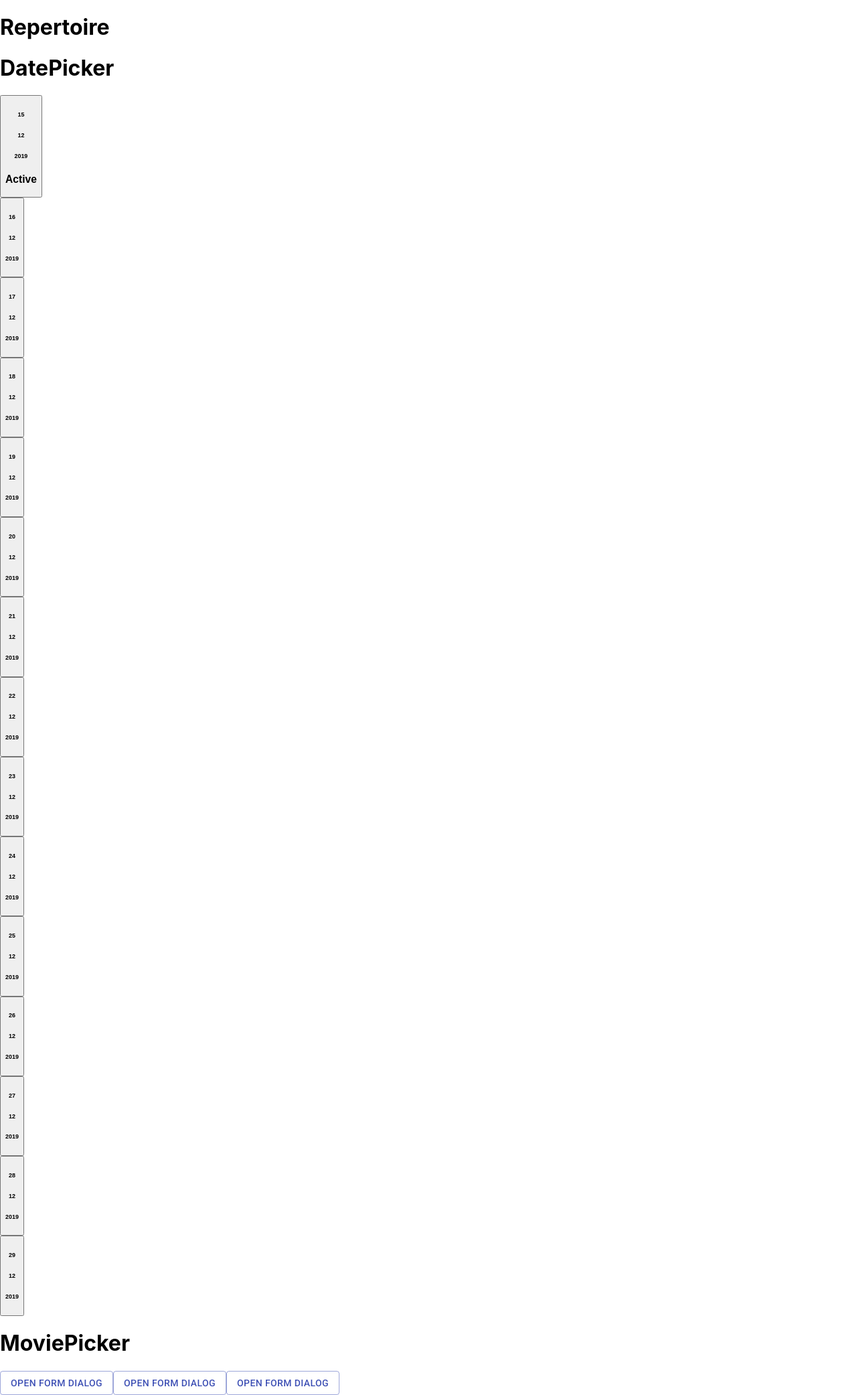
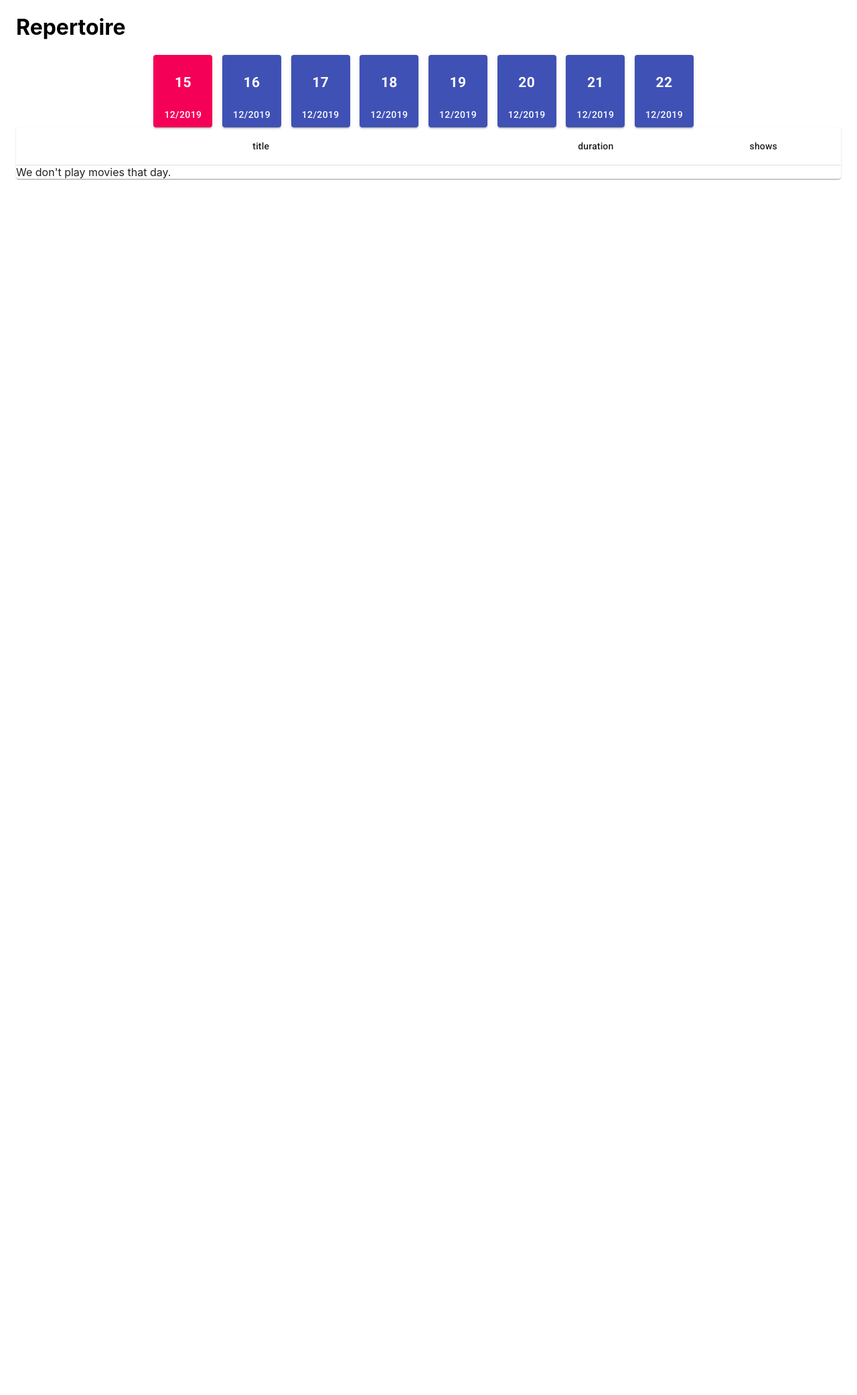
Before and after one commit to io2019/client-frontend-app, a React (Create React App) app: page / in a window 1280 px wide. Shown: the whole page at 67% size. After the commit the page ends 800 px from the top, so only its background shows below. Built offline with nearby package versions, Linux system fonts and the light colour scheme.

Commit message:
add: select date and fetch test films

```diff
--- a/package.json
+++ b/package.json
@@ -5,6 +5,7 @@
   "dependencies": {
     "@material-ui/core": "^4.8.0",
     "@material-ui/icons": "^4.5.1",
+    "@material-ui/lab": "^4.0.0-alpha.36",
     "@testing-library/jest-dom": "^4.2.4",
     "@testing-library/react": "^9.3.2",
     "@testing-library/user-event": "^7.1.2",
--- a/src/App.js
+++ b/src/App.js
@@ -1,9 +1,13 @@
 import React from 'react';
 import Repertoire from "./Components/Repertoire/Repertoire";
+import Container from "@material-ui/core/Container";
 
 function App() {
   return (
-      <Repertoire/>
+      <Container>
+        <Repertoire/>
+      </Container>
+
   );
 }
 
--- a/src/Components/Repertoire/DatePicker.js
+++ b/src/Components/Repertoire/DatePicker.js
@@ -1,35 +1,65 @@
 import React from "react";
-
+import Button from "@material-ui/core/Button";
+import ButtonGroup from "@material-ui/core/ButtonGroup";
+import Container from "@material-ui/core/Container";
+import Grid from "@material-ui/core/Grid";
 class DatePicker extends React.Component{
 
     constructor(props) {
         super(props);
+        this.handleDateChange = this.handleDateChange.bind(this);
+    }
+
+
+    handleDateChange(i) {
+        this.props.onDateChange(i);
     }
 
     render() {
         let days = [];
         let date = new Date();
-        for(let i = 0 ; i < 15 ; i++){
-            days.push(<button>
-                <h6>{date.getDate()}</h6>
-                <h6>{date.getMonth() + 1}</h6>
-                <h6>{date.getFullYear()}</h6>
+        for(let i = 0 ; i < 8 ; i++){
+            days.push(
+                <div>
+                <h2>{date.getDate()}</h2>
+                {date.getMonth() + 1}/
+                {date.getFullYear()}
                 {this.props.offset == i &&
-                <h3>
-                    Active
-                </h3>
+                <span></span>
                 }
-            </button>)
+            </div>)
             date.setDate(date.getDate() + 1);
 
         }
         return (
-            <div>
-                <h1>DatePicker</h1>
-                {days.map( x => {
-                    return <div>{x}</div>;
-                })}
-            </div>
+            <>
+                        <Grid
+                            container
+                            direction="row"
+                            justify="center"
+                            alignItems="center"
+                        >
+                        {days.map( (e, i) => {
+                            if(this.props.offset === i){
+
+                                return (
+                                    <Grid item xs={1}>
+                                        <Button onClick={() => this.handleDateChange(i)} variant="contained" color="secondary">{e}</Button>
+                                    </Grid>
+                                );
+                            }else{
+                                return(
+                                    <Grid item xs={1}>
+                                    <Button onClick={() => this.handleDateChange(i)} variant="contained" color="primary">{e}</Button>
+                                    </Grid>
+                                );
+                            }
+
+                        })}
+                        </Grid>
+
+
+            </>
 
         )
     }
--- a/src/Components/Repertoire/Movie.js
+++ b/src/Components/Repertoire/Movie.js
@@ -1,45 +1,19 @@
 import React from "react";
-import Dialog from '@material-ui/core/Dialog';
-import DialogTitle from '@material-ui/core/DialogTitle';
+import Tooltip from "@material-ui/core/Tooltip";
 import Button from "@material-ui/core/Button";
-import PurchaseModal from "../Purchase/PurchaseModal";
+
 
 class Movie extends React.Component
 {
-    state = {
-        "open" : false
-    }
 
-    handleClickOpen = () => {
-    this.setState(
-        {
-            "open": true
-        }
-    )
-    };
-
-    handleClose = () => {
-        this.setState(
-            {
-                "open": false
-            }
-        )
-    };
-
-    clickHandler(id){
-
-    }
 
     render() {
         return (
             <>
-                <Button variant="outlined" color="primary" onClick={this.handleClickOpen}>
-                    Open form dialog
-                </Button>
-                <Dialog open={this.state.open} onClose={this.handleClose} aria-labelledby="form-dialog-title">
-                    <DialogTitle id="max-width-dialog-title">Optional sizes</DialogTitle>
-                    <PurchaseModal id={1}/>
-                </Dialog>
+                <Tooltip title={this.props.movie.description}>
+                    <Button>{this.props.movie.title}</Button>
+                </Tooltip>
+
             </>
  )
     }
--- a/src/Components/Repertoire/MoviePicker.js
+++ b/src/Components/Repertoire/MoviePicker.js
@@ -1,16 +1,88 @@
 import React from "react";
 import Movie from "./Movie";
+import Table from '@material-ui/core/Table';
+import TableBody from '@material-ui/core/TableBody';
+import TableCell from '@material-ui/core/TableCell';
+import TableContainer from '@material-ui/core/TableContainer';
+import TableHead from '@material-ui/core/TableHead';
+import TableRow from '@material-ui/core/TableRow';
+import Paper from '@material-ui/core/Paper';
+import Button from "@material-ui/core/Button";
+import Dialog from "@material-ui/core/Dialog";
+import DialogTitle from "@material-ui/core/DialogTitle";
+import PurchaseModal from "../Purchase/PurchaseModal";
 
 class MoviePicker extends React.Component{
 
+    state = {
+        "open" : false,
+        "id" : 0
+    }
+
+    handleClickOpen = (x) => {
+        this.setState(
+            {
+                "id": x,
+                "open": true
+
+            }
+        )
+    };
+
+    handleClose = () => {
+        this.setState(
+            {
+                "open": false
+            }
+        )
+    };
+
+    clickHandler(id){
+
+    }
     render() {
+
+
         return (
-            <div>
-                <h1>MoviePicker</h1>
-                <Movie/>
-                <Movie/>
-                <Movie/>
-            </div>
+            <>
+
+
+                <TableContainer component={Paper}>
+                    <Table aria-label="simple table">
+                        <TableHead>
+                            <TableRow>
+                                <TableCell align="center">title</TableCell>
+                                <TableCell align="center">duration</TableCell>
+                                <TableCell align="center">shows</TableCell>
+                    </TableRow>
+                        </TableHead>
+                        <TableBody>
+                            {
+                                typeof this.props.showtimes === "undefined" ? 'We don\'t play movies that day.' :
+                                this.props.showtimes.map(x => {
+                                return <TableRow>
+                                        <TableCell align="center">
+                                            <Movie movie={x.movie}/>
+                                        </TableCell>
+                                    <TableCell>
+                                        {x.movie.duration}
+                                    </TableCell>
+                                    <TableCell align="center">
+                                        <Button variant="outlined" color="primary" onClick={() => this.handleClickOpen(x.id)}>
+                                            {x.date.getHours()}.{x.date.getMinutes()}
+                                        </Button>
+
+                                    </TableCell>
+                                </TableRow>
+                            })}
+                        </TableBody>
+                    </Table>
+                </TableContainer>
+                <Dialog open={this.state.open} onClose={this.handleClose} aria-labelledby="form-dialog-title">
+                    <DialogTitle id="max-width-dialog-title">Purchase</DialogTitle>
+                    <PurchaseModal id={this.state.id}/>
+                </Dialog>
+            </>
 
 
         )
--- a/src/Components/Repertoire/Repertoire.js
+++ b/src/Components/Repertoire/Repertoire.js
@@ -2,35 +2,44 @@ import React from "react";
 import DatePicker from "./DatePicker";
 import MoviePicker from "./MoviePicker";
 import API from "../../Utils/ApiSide";
+import Grid from "@material-ui/core/Grid";
 
 class Repertoire extends React.Component{
 
     constructor(props) {
         super(props);
         this.todayDate = new Date();
+        let date = this.todayDate.getFullYear() + "-" + this.todayDate.getMonth() + "-" + this.todayDate.getDate();
         this.state = {
-                'showtimes': API.getShowTimes().showtimes,
                 'date' : {
                     'year': this.todayDate.getFullYear(),
                     'month': this.todayDate.getMonth(),
                     'day': this.todayDate.getDate()
                 },
+            'showtimes': API.getShowTimes(date).showtimes,
                 'offset': 0
             };
         this.dayChosen= this.dayChosen.bind(this);
     }
 
     dayChosen(offset){
-        if(offset > 0 && offset < 10){
-            this.todayDate.setDate(this.todayDate + offset)
+        console.log(offset)
+        if(offset >= 0 && offset < 8){
+
+            let newDate = new Date()
+            console.log(newDate.getDate());
+            newDate.setDate(newDate.getDate() + parseInt(offset));
+            let date = newDate.getFullYear() + "-" + newDate.getMonth() + "-" + newDate.getDate();
+            console.log(date);
             this.setState({
+                'showtimes' : API.getShowTimes(date).showtimes,
                 'date' : {
                     'year': this.todayDate.getFullYear(),
                     'month': this.todayDate.getMonth(),
                     'day': this.todayDate.getDay()
                 },
                     'offset': offset
-            })
+            });
         }
 
     }
@@ -41,8 +50,9 @@ class Repertoire extends React.Component{
         return (
             <div>
                 <h1>Repertoire</h1>
-                <DatePicker offset={this.state.offset} onDateChange={this.dayChosen}/>
-                <MoviePicker/>
+                    <DatePicker offset={this.state.offset} onDateChange={this.dayChosen}/>
+
+                <MoviePicker showtimes={this.state.showtimes}/>
             </div>
 
         )
--- a/src/Utils/ApiSide.js
+++ b/src/Utils/ApiSide.js
@@ -2,31 +2,74 @@
 
 
 const API = {
-    getShowTimes(){
-        return {
+    getShowTimes(date){
+        let showtime = {};
+        if(date === "2019-11-16"){
+        showtime = {
+
             'showtimes': [
                 {
                     "id": 1,
-                    "date": "???",
+                    "date": new Date("2019-11-16T17:00:00Z"),
                     "movie": {
                         "id": 988332,
                         "title": "Tusk",
-                        "description": "Niefajne",
+                        "description": "A brash and arrogant podcaster gets more than he bargained for when he travels to Canada to interview a mysterious recluse... who has a rather disturbing fondness for walruses.",
                         "duration": 110
                     }
                 },
                 {
                     "id": 2,
-                    "date": "???",
+                    "date": new Date("2019-11-16T15:00:00Z"),
                     "movie": {
                         "id": 1312323,
                         "title": "Avatar",
-                        "description": "Fajne",
+                        "description": "With the help of a German bounty hunter, a freed slave sets out to rescue his wife from a brutal Mississippi plantation owner.",
+                        "duration": 180
+                    }
+                },
+                {
+                    "id": 3,
+                    "date": new Date("2019-11-16T15:00:00Z"),
+                    "movie": {
+                        "id": 1312323,
+                        "title": "Django",
+                        "description": "With the help of a German bounty hunter, a freed slave sets out to rescue his wife from a brutal Mississippi plantation owner.",
+                        "duration": 180
+                    }
+                },
+                {
+                    "id": 4,
+                    "date": new Date("2019-11-16T18:30:00Z"),
+                    "movie": {
+                        "id": 1312323,
+                        "title": "Django",
+                        "description": "With the help of a German bounty hunter, a freed slave sets out to rescue his wife from a brutal Mississippi plantation owner.",
                         "duration": 180
                     }
                 }
             ]
         }
+
+        }else if(date === "2019-11-17"){
+            showtime = {
+
+                'showtimes': [
+                    {
+                        "id": 1,
+                        "date": new Date("2019-11-16T20:45:00Z"),
+                        "movie": {
+                            "id": 988332,
+                            "title": "Testosteron",
+                            "description": "Kornel - an ornithologist who became the most popular Polish scientist, has married a famous pop singer. However, the bride runs from the church, on the way kissing one of the guests.",
+                            "duration": 110
+                        }
+                    }
+                ]
+            }
+        }
+
+        return showtime
     }
 };
 
```
Also changed, not shown: 1 other file (tests, documents, lock files or other folders).
